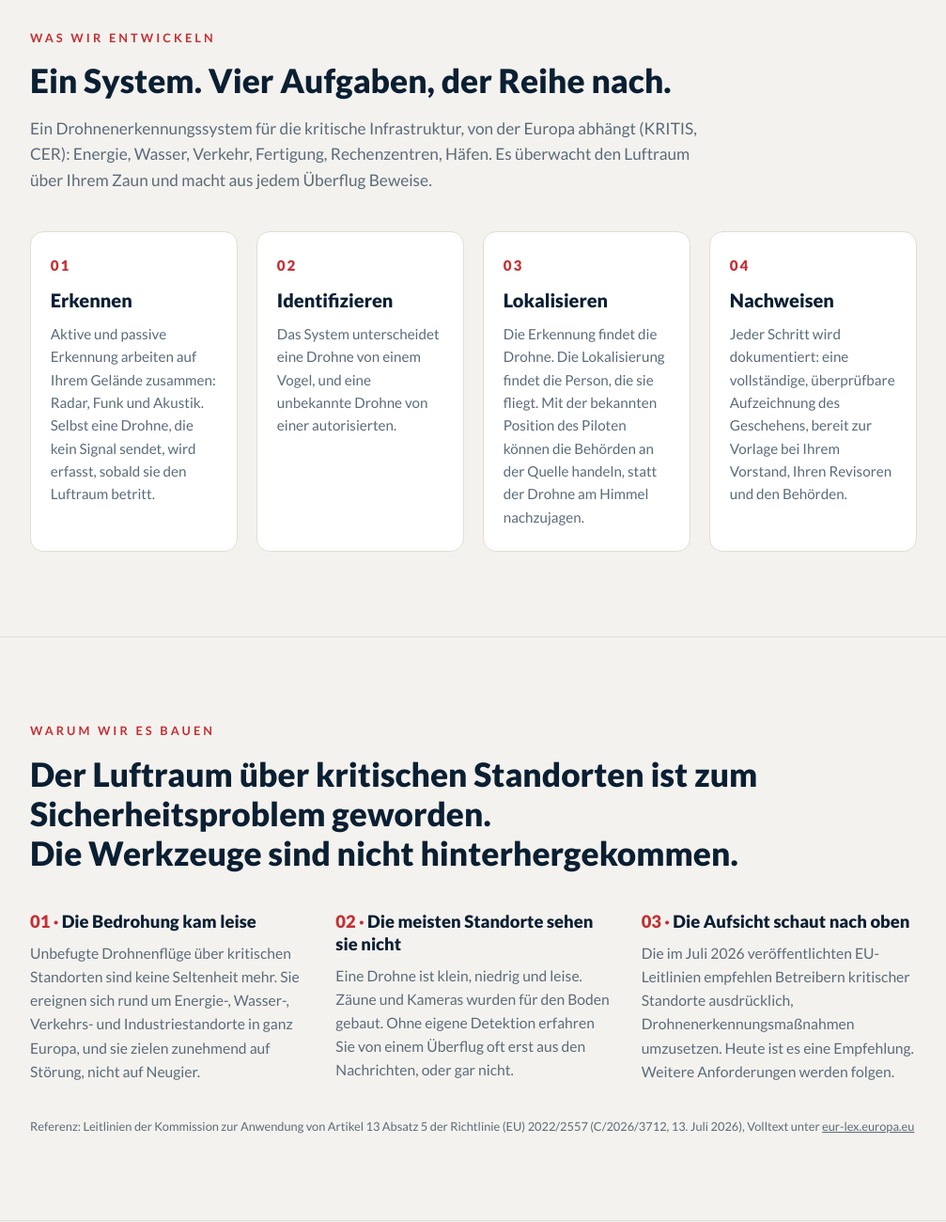
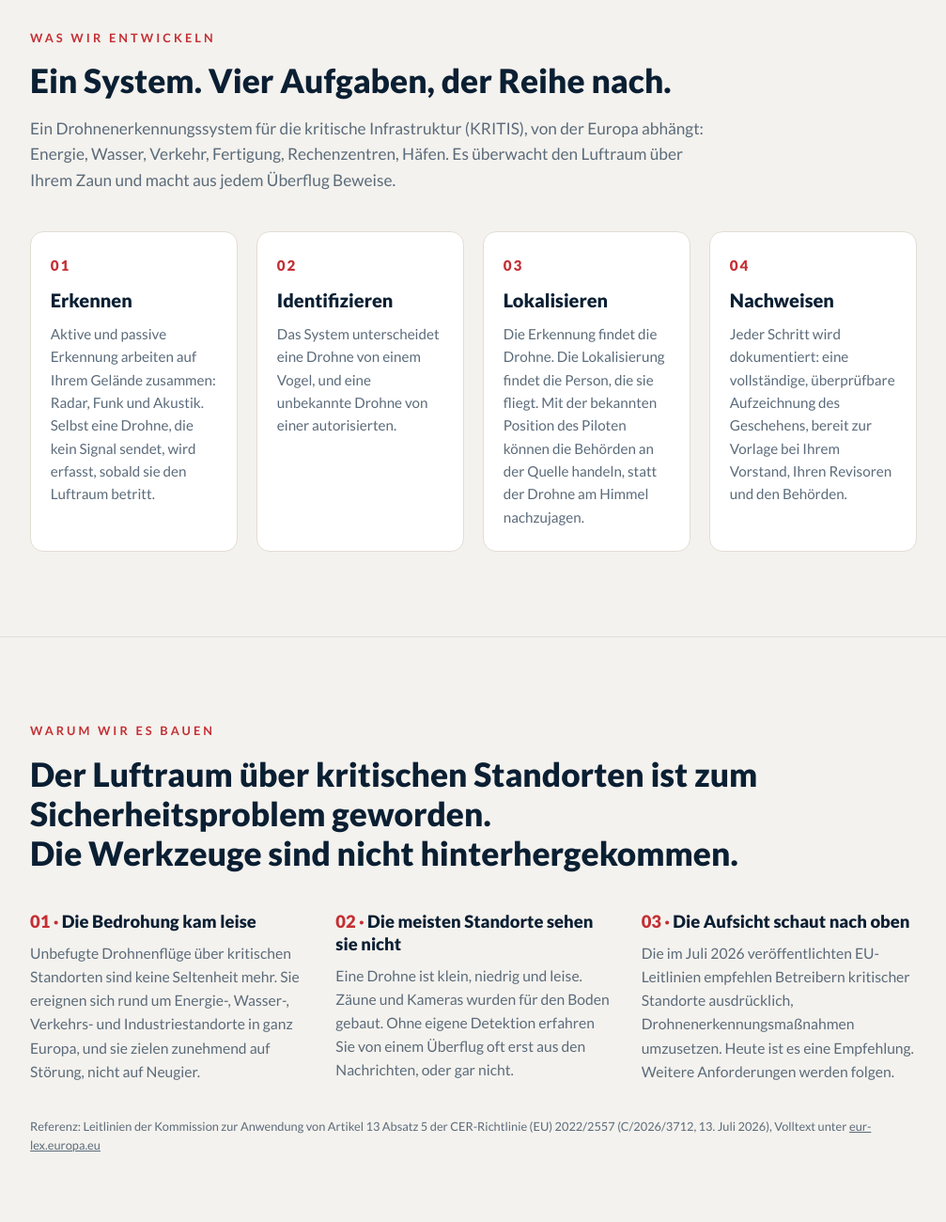
Before and after one commit to m-eltabakh/aerokastell-website, a plain HTML site: page de/index.html in a window 1280 px wide. Shown: the part 860-2160 px from the top of the page at 94% size, without its empty margins (136-1143 px from the left). Drawn offline with Linux system fonts and the light colour scheme.

Commit message:
German copy: KRITIS next to the infrastructure, CER names the directive in the reference

```diff
--- a/de/index.html
+++ b/de/index.html
@@ -244,8 +244,8 @@
       <p class="kicker">Was wir entwickeln</p>
       <h2>Ein System. Vier Aufgaben, der Reihe nach.</h2>
       <p class="section-lede">
-        Ein Drohnenerkennungssystem für die kritische Infrastruktur, von der Europa
-        abhängt (KRITIS, CER): Energie, Wasser, Verkehr, Fertigung, Rechenzentren,
+        Ein Drohnenerkennungssystem für die kritische Infrastruktur (KRITIS),
+        von der Europa abhängt: Energie, Wasser, Verkehr, Fertigung, Rechenzentren,
         Häfen. Es überwacht den Luftraum über Ihrem Zaun und macht aus jedem Überflug
         Beweise.
       </p>
@@ -294,7 +294,7 @@
         </div>
       </div>
       <p class="source-note">
-        Referenz: Leitlinien der Kommission zur Anwendung von Artikel 13 Absatz 5 der Richtlinie (EU) 2022/2557
+        Referenz: Leitlinien der Kommission zur Anwendung von Artikel 13 Absatz 5 der CER-Richtlinie (EU) 2022/2557
         (C/2026/3712, 13. Juli 2026), Volltext unter <a href="https://eur-lex.europa.eu/legal-content/DE/TXT/HTML/?uri=OJ%3AC_202603712" rel="noopener" target="_blank">eur-lex.europa.eu</a>
       </p>
     </div>
```
